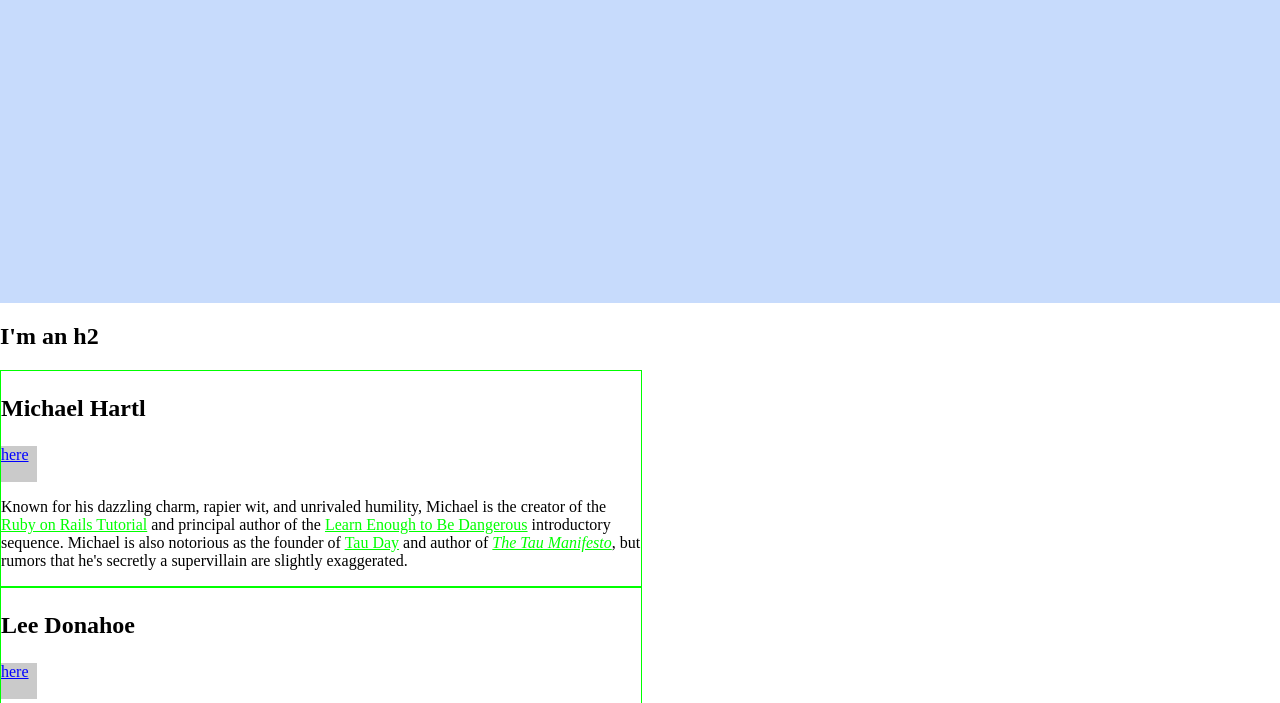
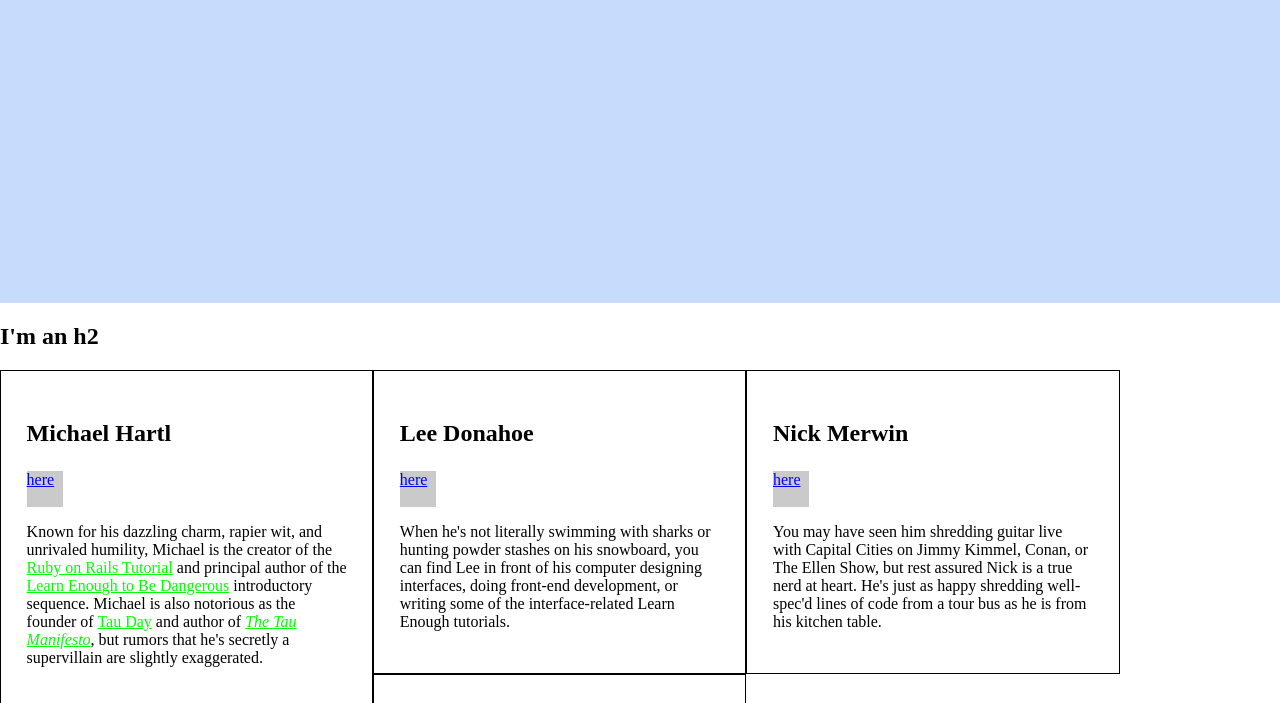
Before and after one commit to mthsgrc/mthsgrc.github.io, a plain HTML site: page index.html in a window 1280 px wide. Shown: the part 97-800 px from the top of the page. Drawn offline with Linux system fonts and the light colour scheme.

Commit message:
float left test. sync up

```diff
--- a/styles.css
+++ b/styles.css
@@ -1,16 +1,13 @@
 /* GLOBAL STYLES */
-a {
-    color: rgba(255, 0, 0, 0.2);
-    /*color: red;*/
-}
-
-div.bio-box {
-    border: 1px solid #0f0;
-}
 
 html, body {
 	margin: 0;
 	padding: 0;
+}
+
+a {
+    color: rgba(255, 0, 0, 0.2);
+    /*color: red;*/
 }
 
 h1 {
@@ -20,8 +17,8 @@ h1 {
 /* HERO STYLES */
 
 .full-hero {
+	background: #c7dbfc;
 	height: 50vh;
-	background: #c7dbfc;
 }
 
 .full-hero li {
@@ -45,9 +42,11 @@ h1 {
 }
 
 .bio-box {
-    border: 5px solid #000;
+    border: 1px solid #000;
+    float: left;
     font-size: 1rem;
-    width: 50%;
+    padding: 2%;
+    width: 25%;
     /*padding: 2.5em;*/
 }
 
```
Also changed, not shown: index.html (+11 -13 lines).
